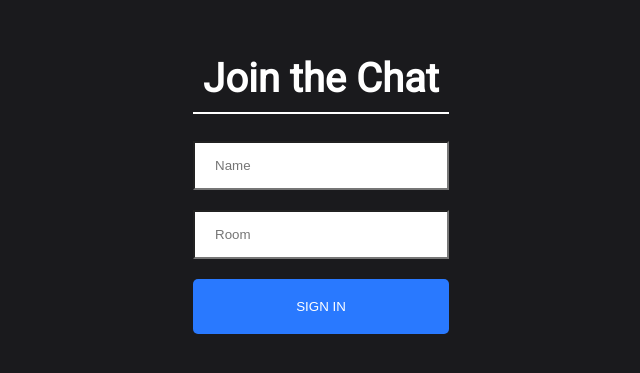
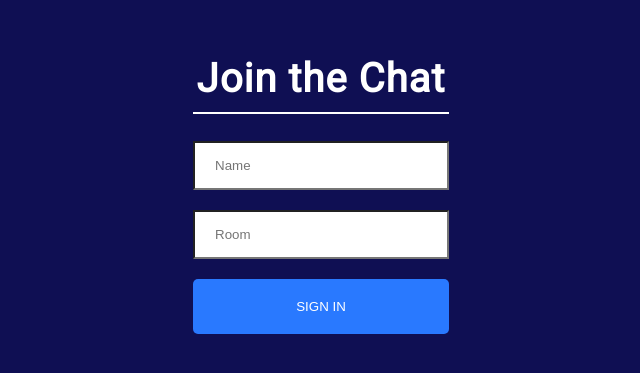
Before and after one commit to dogukanaktas/react-realtime-chat-app, a React (Create React App) app in the folder client/: page / in a window 1280 px wide. Shown: the part 219-592 px from the top of the page, without its empty margins (319-959 px from the left). Built offline with nearby package versions, Linux system fonts and the light colour scheme.

Commit message:
Change background

```diff
--- a/client/src/components/Join/Join.css
+++ b/client/src/components/Join/Join.css
@@ -18,7 +18,7 @@ html, body {
   text-align: center;
   height: 100vh;
   align-items: center;
-  background-color: #1A1A1D;
+  background-color: #0f0f53;
 }
 
 .joinInnerContainer {
@@ -32,10 +32,11 @@ html, body {
 }
 
 .heading {
-  color: white;
+  color: #ffffff;
   font-size: 2.5em;
   padding-bottom: 10px;
-  border-bottom: 2px solid white;
+  border-bottom: 2px solid #ffffff;
+  letter-spacing: 1px;
 }
 
 .button {
@@ -48,6 +49,16 @@ html, body {
     display: inline-block;
     border: none;
     width: 100%;
+    cursor: pointer;
+    transition: .3s ease;
+}
+
+.button:hover {
+  transform: translateY(-2px);
+}
+
+.button:active {
+  transform: translateY(-1px);
 }
 
 .mt-20 {
```
